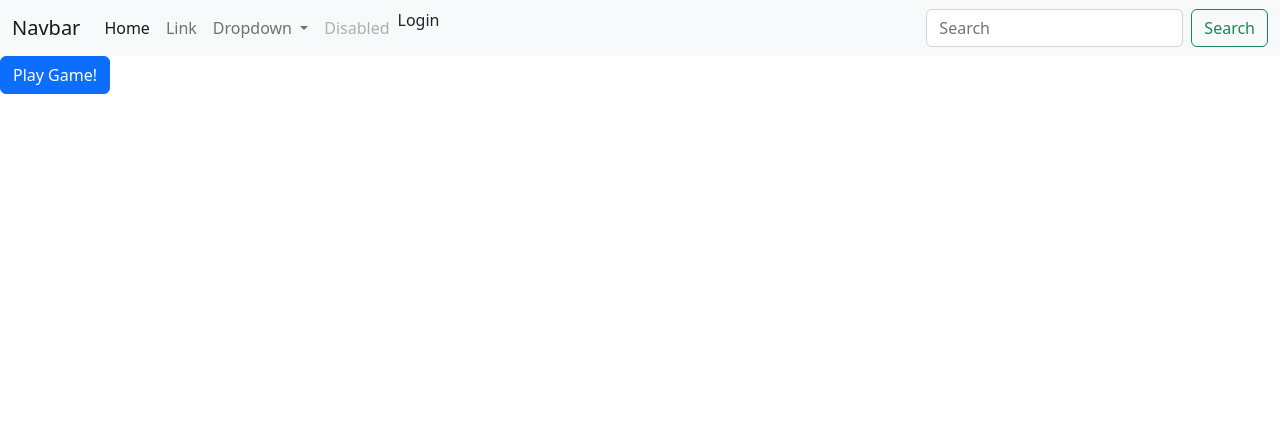
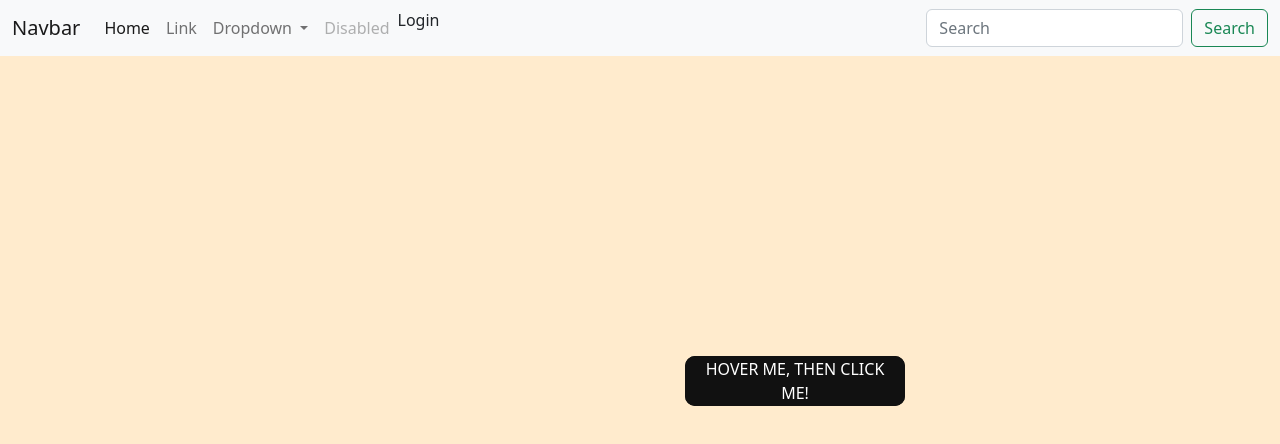
Before and after one commit to RileyConway21/X-equals-O, an Angular app: page / in a window 1280 px wide. Shown: the top 444 px of the page. Built offline with nearby package versions, Linux system fonts and the light colour scheme.

Commit message:
board: styled

```diff
--- a/src/app/board/board.component.html
+++ b/src/app/board/board.component.html
@@ -24,7 +24,7 @@
         <button type="button" class="btn-close" data-bs-dismiss="modal" aria-label="Close"></button>
       </div>
       <div class="modal-body">
-        ...
+         You won!
       </div>
       <div class="modal-footer">
         <button type="button" class="btn btn-secondary" data-bs-dismiss="modal" (click)="switch = false">Close</button>
--- a/src/app/home/home.component.css
+++ b/src/app/home/home.component.css
@@ -0,0 +1,82 @@
+.container {
+    text-align: center;
+    margin: auto;
+    position: fixed;
+    display: flex;
+    justify-content: center;
+    margin-top: 300px;
+    margin-left: 225px;
+}
+
+html,
+body {
+    margin: 0;
+    padding: 0;
+    width: 100%;
+    height: 100vh;
+    display: flex;
+    flex-direction: row;
+    justify-content: center;
+    align-items: center;
+    background: #000;
+}
+
+.glow-on-hover {
+    width: 220px;
+    height: 50px;
+    border: none;
+    outline: none;
+    color: #fff;
+    background: #111;
+    cursor: pointer;
+    position: relative;
+    z-index: 0;
+    border-radius: 10px;
+}
+
+.glow-on-hover:before {
+    content: '';
+    background: linear-gradient(45deg, #ff0000, #ff7300, #fffb00, #48ff00, #00ffd5, #002bff, #7a00ff, #ff00c8, #ff0000);
+    position: absolute;
+    top: -2px;
+    left:-2px;
+    background-size: 400%;
+    z-index: -1;
+    filter: blur(5px);
+    width: calc(100% + 4px);
+    height: calc(100% + 4px);
+    animation: glowing 20s linear infinite;
+    opacity: 0;
+    transition: opacity .3s ease-in-out;
+    border-radius: 10px;
+}
+
+.glow-on-hover:active {
+    color: #000
+}
+
+.glow-on-hover:active:after {
+    background: transparent;
+}
+
+.glow-on-hover:hover:before {
+    opacity: 1;
+}
+
+.glow-on-hover:after {
+    z-index: -1;
+    content: '';
+    position: absolute;
+    width: 100%;
+    height: 100%;
+    background: #111;
+    left: 0;
+    top: 0;
+    border-radius: 10px;
+}
+
+@keyframes glowing {
+    0% { background-position: 0 0; }
+    50% { background-position: 400% 0; }
+    100% { background-position: 0 0; }
+}
--- a/src/app/home/home.component.html
+++ b/src/app/home/home.component.html
@@ -1 +1,3 @@
-<button class="btn btn-primary" routerLink="/board">Play Game!</button>
+<div class="container">
+    <button class="glow-on-hover" type="button" routerLink="/board">HOVER ME, THEN CLICK ME!</button>
+</div>
--- a/src/app/navbar/navbar.component.html
+++ b/src/app/navbar/navbar.component.html
@@ -1,4 +1,4 @@
-<nav class="navbar navbar-expand-lg navbar-light bg-light">
+<nav class="navbar navbar-expand-lg navbar-light bg-light" >
     <div class="container-fluid">
       <a class="navbar-brand" href="#">Navbar</a>
       <button class="navbar-toggler" type="button" data-bs-toggle="collapse" data-bs-target="#navbarSupportedContent" aria-controls="navbarSupportedContent" aria-expanded="false" aria-label="Toggle navigation">
--- a/src/index.html
+++ b/src/index.html
@@ -9,7 +9,7 @@
 
   <script src="https://cdn.jsdelivr.net/npm/bootstrap@5.0.2/dist/js/bootstrap.bundle.min.js" integrity="sha384-MrcW6ZMFYlzcLA8Nl+NtUVF0sA7MsXsP1UyJoMp4YLEuNSfAP+JcXn/tWtIaxVXM" crossorigin="anonymous"></script>
 </head>
-<body>
+<body style="background-color: blanchedalmond;">
   <app-root></app-root>
 </body>
 </html>
```
